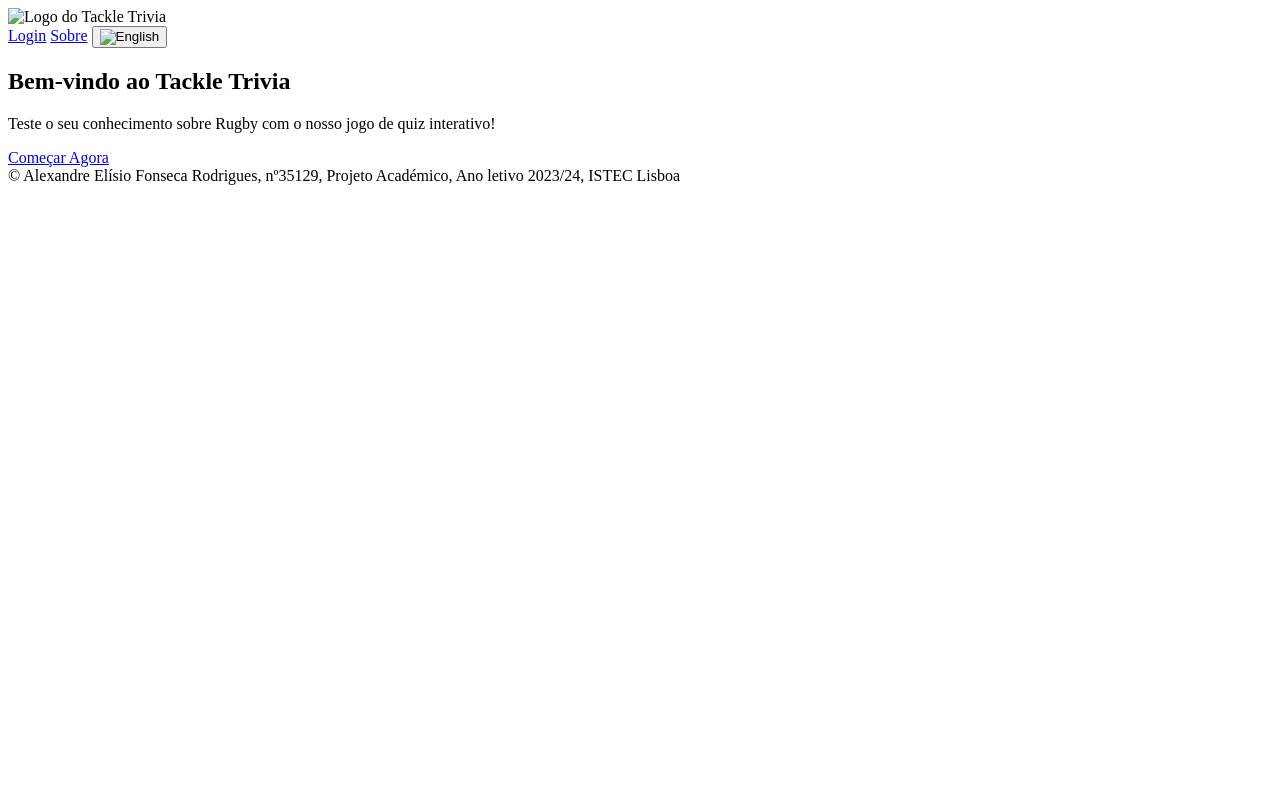
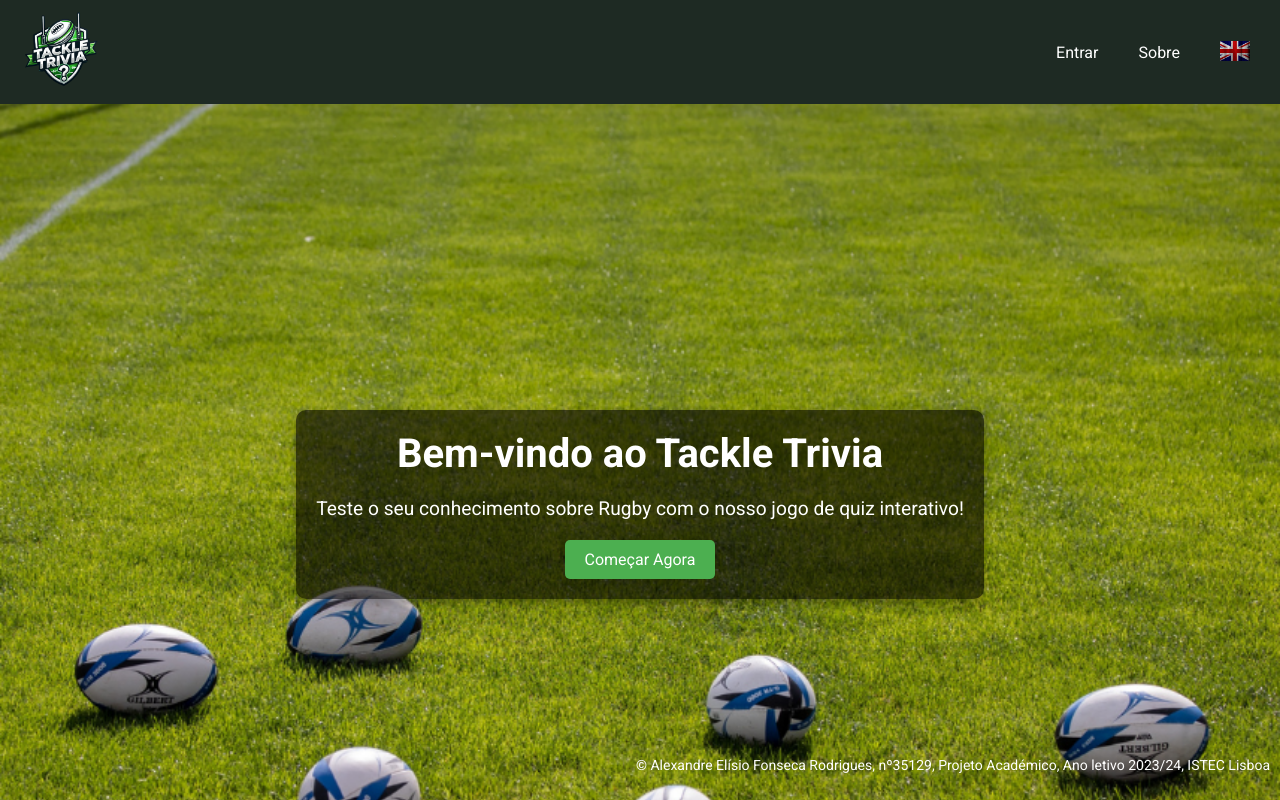
Before and after one commit to afonseca00/quiz-game-rugby, a website: page frontend/index/index.html in a window 1280 px wide. Drawn offline with Linux system fonts and the light colour scheme; the site is published under a folder, as on GitHub Pages, so addresses that start at the root find nothing.

Commit message:
Update index.html

```diff
--- a/frontend/index/index.html
+++ b/frontend/index/index.html
@@ -4,24 +4,24 @@
     <meta charset="UTF-8">
     <meta name="viewport" content="width=device-width, initial-scale=1.0">
     <title>Tackle Trivia</title>
-    <link rel="stylesheet" href="/common/styles.css">
-    <link rel="stylesheet" href="/index/index.css">
+    <link rel="stylesheet" href="../common/styles.css">
+    <link rel="stylesheet" href="index.css">
     <link rel="preconnect" href="https://fonts.googleapis.com">
     <link rel="preconnect" href="https://fonts.gstatic.com" crossorigin>
     <link href="https://fonts.googleapis.com/css2?family=Roboto:wght@400;700&display=swap" rel="stylesheet">
-    <link rel="shortcut icon" href="/images/logo.png" type="image/x-icon">
+    <link rel="shortcut icon" href="../images/logo.png" type="image/x-icon">
 </head>
 <body>
     <header>
         <nav>
             <div class="logo">
-                <img src="/images/logo.png" alt="Logo do Tackle Trivia">
+                <img src="../images/logo.png" alt="Logo do Tackle Trivia">
             </div>
             <div class="nav-links">
-                <a href="/login/login.html">Login</a>
-                <a href="/about/about.html" id="about-btn">Sobre</a>
+                <a href="../login/login.html">Login</a>
+                <a href="../about/about.html" id="about-btn">Sobre</a>
                 <button id="lang-toggle">
-                    <img src="/images/england.png" alt="English" id="flag">
+                    <img src="../images/england.png" alt="English" id="flag">
                 </button>
             </div>
         </nav>
@@ -31,12 +31,12 @@
             <div class="hero-content">
                 <h2>Bem-vindo ao Tackle Trivia</h2>
                 <p>Teste o seu conhecimento sobre Rugby com o nosso jogo de quiz interativo!</p>
-                <a href="/register/register.html" class="btn-primary" id="start-now-btn">Começar Agora</a>
+                <a href="../register/register.html" class="btn-primary" id="start-now-btn">Começar Agora</a>
             </div>
         </section>
     </main>
-    <script src="/common/script.js"></script>
-    <script src="/index/index.js"></script>
+    <script src="../common/script.js"></script>
+    <script src="index.js"></script>
 </body>
 <footer>
     &copy; Alexandre Elísio Fonseca Rodrigues, nº35129, Projeto Académico, Ano letivo 2023/24, ISTEC Lisboa
```
